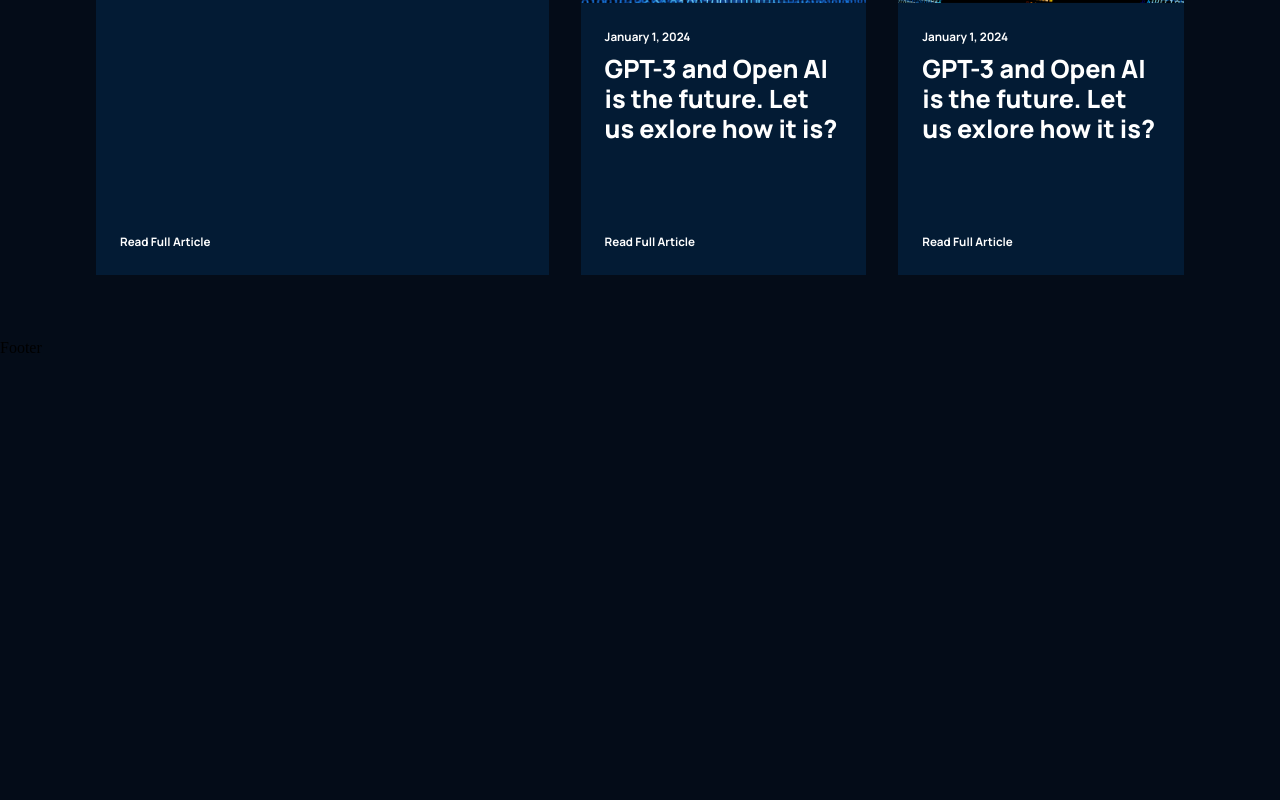
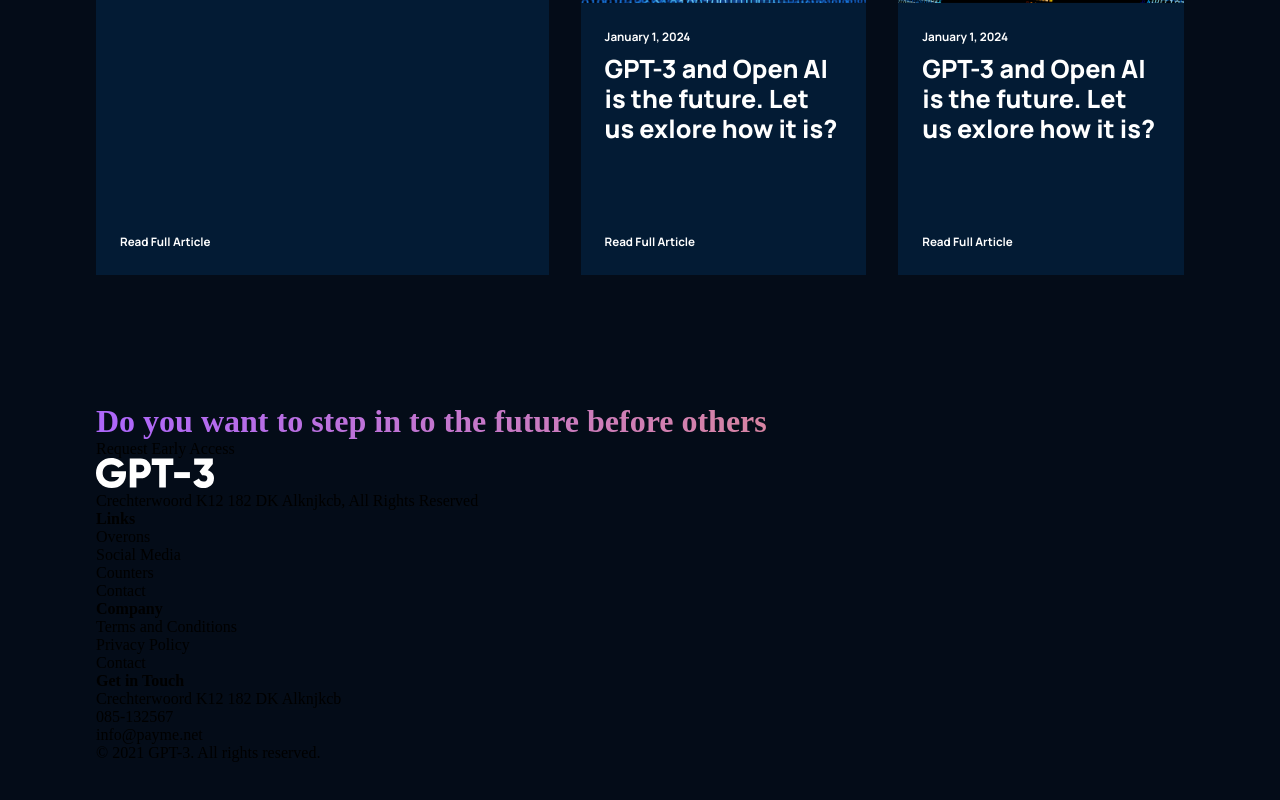
Before and after one commit to JasminInneh/GPT3-Application, a React (Vite) app: page / in a window 1280 px wide. Shown: the part 3837-4637 px from the top of the page. Before the commit the page ends 4194 px from the top, so only its background shows below. Built offline with nearby package versions, Linux system fonts and the light colour scheme.

Commit message:
footer jsx component complete.

```diff
--- a/src/containers/footer/Footer.jsx
+++ b/src/containers/footer/Footer.jsx
@@ -1,10 +1,44 @@
 import React from 'react'
 import './footer.css'
+import gpt3Logo from '../../assets/gpt3/logo.svg'
 
 const Footer = () => {
   return (
-    <div>
-        Footer
+    <div className='gpt3__footer section__padding'>
+        <div className='gpt3__footer-heading'>
+          <h1 className='gradient__text'>Do you want to step in to the future before others</h1>
+        <div className='gpt3__footer-btn'>
+          <p>Request Early Access</p>
+        </div>
+        <div className='gpt3__footer-links'>
+          <div className='gpt3__footer-links_logo'>
+            <img src={gpt3Logo} alt='logo' />
+            <p>Crechterwoord K12 182 DK Alknjkcb, All Rights Reserved</p>
+          </div>
+          <div className='gpt3__footer-links_div'>
+            <h4>Links</h4>
+            <p>Overons</p>
+            <p>Social Media</p>
+            <p>Counters</p>
+            <p>Contact</p>
+          </div>
+          <div className='gpt3__footer-links_div'>
+            <h4>Company</h4>
+            <p>Terms and Conditions</p>
+            <p>Privacy Policy</p>
+            <p>Contact</p>
+          </div>
+          <div className='gpt3__footer-links_div'>
+            <h4>Get in Touch</h4>
+            <p>Crechterwoord K12 182 DK Alknjkcb</p>
+            <p>085-132567</p>
+            <p>info@payme.net</p>
+          </div>
+        </div>
+        </div>
+        <div className='gpt3__footer-copyright'>
+          <p>© 2021 GPT-3. All rights reserved.</p>
+        </div>
     </div>
   )
 }
```
